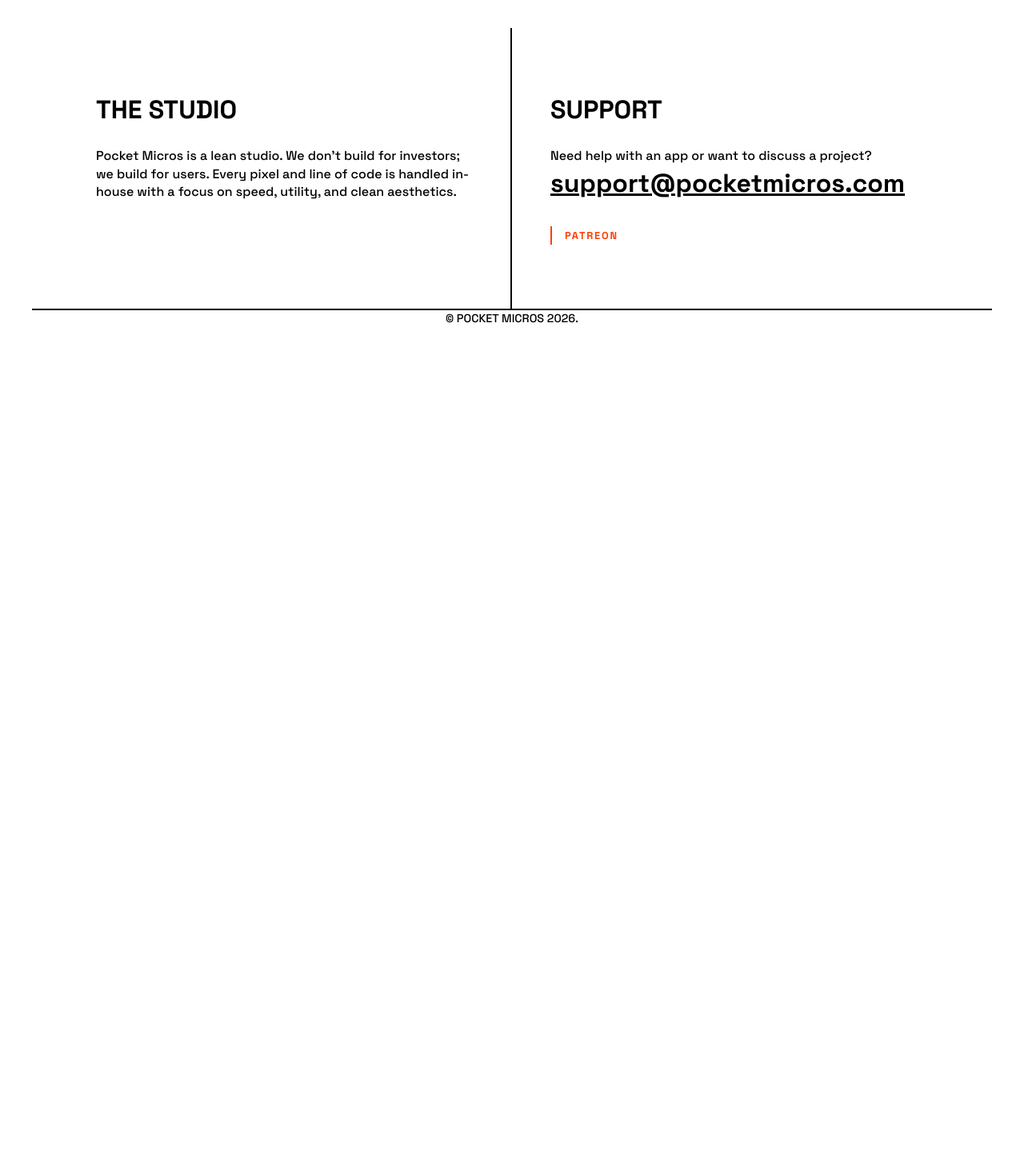
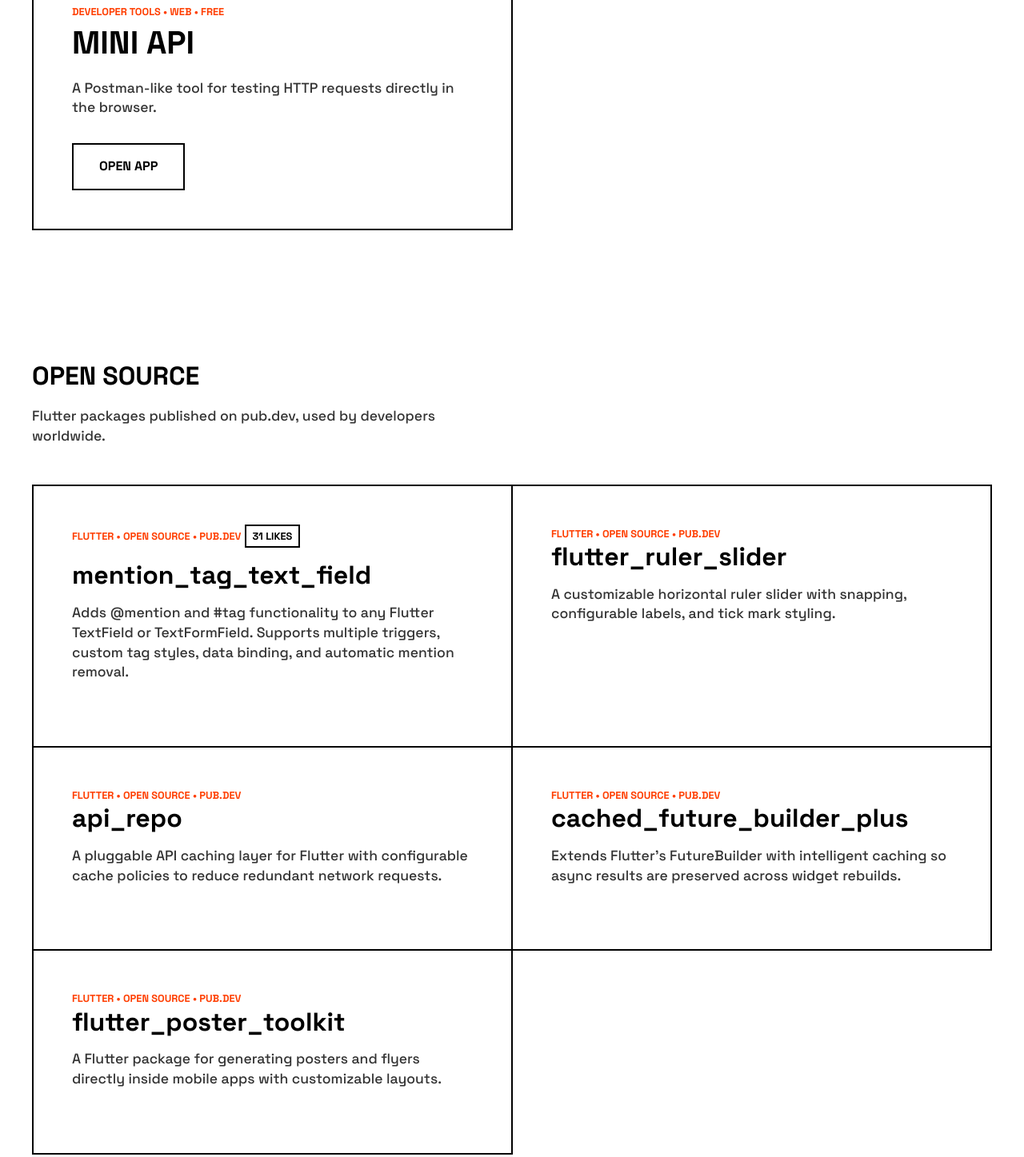
Before and after one commit to mtalha7274/Pocket-Micros-Website, a plain HTML site: page index.html in a window 1280 px wide. Shown: the part 1445-2892 px from the top of the page at 80% size. Before the commit the page ends 1853 px from the top, so only its background shows below. Drawn offline with Linux system fonts and the light colour scheme.

Commit message:
content udpated

```diff
--- a/index.html
+++ b/index.html
@@ -5,8 +5,8 @@
     <meta name="viewport" content="width=device-width, initial-scale=1.0">
     <title>Pocket Micros | Small Apps, Big Impact</title>
     <link rel="icon" type="image/svg+xml" href="favicon.svg">
-    <link rel="icon" type="image/png" href="logo.png">
-    <link rel="apple-touch-icon" href="logo.png">
+    <link rel="icon" type="image/png" sizes="512x512" href="favicon.png">
+    <link rel="apple-touch-icon" href="favicon.png">
     <!-- Google Fonts: Space Grotesk for that sharp, modern, technical feel -->
     <link rel="preconnect" href="https://fonts.googleapis.com">
     <link rel="preconnect" href="https://fonts.gstatic.com" crossorigin>
@@ -69,7 +69,7 @@
         }
 
         .logo-img {
-            height: 1rem;
+            height: 1em;
             width: auto;
             border-radius: 22%;
             display: block;
@@ -172,6 +172,12 @@
             background: #f4f4f4;
         }
 
+        .grid-spacer {
+            background: var(--bg);
+            margin-right: calc(-1 * var(--border-width));
+            margin-bottom: calc(-1 * var(--border-width));
+        }
+
         .card h3 {
             font-size: 2.5rem;
             font-weight: 700;
@@ -240,6 +246,57 @@
         .card-website-link--pending {
             opacity: 0;
             pointer-events: none;
+        }
+
+        /* Open Source */
+        #open-source {
+            padding: 5rem 0;
+        }
+
+        #open-source h2 {
+            font-size: 2rem;
+            margin-bottom: 1rem;
+            text-transform: uppercase;
+        }
+
+        #open-source .section-subtitle {
+            font-size: 1.1rem;
+            margin-bottom: 3rem;
+            opacity: 0.8;
+            max-width: 600px;
+        }
+
+        #open-source .card {
+            min-width: 0;
+        }
+
+        #open-source .card h3 {
+            font-size: clamp(1.25rem, 4.5vw, 2rem);
+            text-transform: none;
+            overflow-wrap: anywhere;
+            word-break: break-word;
+            line-height: 1.15;
+        }
+
+        #open-source .card h3 a {
+            display: block;
+            max-width: 100%;
+            color: inherit;
+            text-decoration: none;
+        }
+
+        #open-source .card h3 a:hover {
+            color: var(--accent);
+        }
+
+        .card-stat {
+            display: inline-block;
+            font-size: 0.8rem;
+            font-weight: 700;
+            text-transform: uppercase;
+            border: var(--border-width) solid var(--fg);
+            padding: 0.25rem 0.5rem;
+            margin-bottom: 1rem;
         }
 
         /* About & Contact */
@@ -316,6 +373,9 @@
             }
             .card {
                 padding: 2rem;
+            }
+            .grid-spacer {
+                display: none;
             }
         }
 
@@ -400,6 +460,20 @@
                     </div>
                 </article>
 
+                <!-- BlockLang Card -->
+                <article class="card reveal">
+                    <div>
+                        <span class="card-meta">Education • Web • Free</span>
+                        <h3>BlockLang</h3>
+                        <p>Visual block editor for learning real TypeScript, typed puzzle blocks compile to code and run step-by-step.</p>
+                    </div>
+                    <div class="card-cta">
+                        <div class="card-store-btns">
+                            <a href="https://blocklang.pocketmicros.com/" target="_blank" rel="noopener noreferrer" class="btn">Open app</a>
+                        </div>
+                    </div>
+                </article>
+
                 <!-- Mini API Card -->
                 <article class="card reveal">
                     <div>
@@ -413,6 +487,57 @@
                         </div>
                     </div>
                 </article>
+
+                <div class="grid-spacer" aria-hidden="true"></div>
+            </div>
+        </section>
+
+        <section id="open-source" class="container">
+            <h2 class="reveal">Open Source</h2>
+            <p class="section-subtitle reveal">Flutter packages published on pub.dev, used by developers worldwide.</p>
+            <div class="grid">
+                <article class="card reveal">
+                    <div>
+                        <span class="card-meta">Flutter • Open Source • pub.dev</span>
+                        <span class="card-stat">31 likes</span>
+                        <h3><a href="https://pub.dev/packages/mention_tag_text_field" target="_blank" rel="noopener noreferrer">mention_tag_text_field</a></h3>
+                        <p>Adds @mention and #tag functionality to any Flutter TextField or TextFormField. Supports multiple triggers, custom tag styles, data binding, and automatic mention removal.</p>
+                    </div>
+                </article>
+
+                <article class="card reveal">
+                    <div>
+                        <span class="card-meta">Flutter • Open Source • pub.dev</span>
+                        <h3><a href="https://pub.dev/packages/flutter_ruler_slider" target="_blank" rel="noopener noreferrer">flutter_ruler_slider</a></h3>
+                        <p>A customizable horizontal ruler slider with snapping, configurable labels, and tick mark styling.</p>
+                    </div>
+                </article>
+
+                <article class="card reveal">
+                    <div>
+                        <span class="card-meta">Flutter • Open Source • pub.dev</span>
+                        <h3><a href="https://pub.dev/packages/api_repo" target="_blank" rel="noopener noreferrer">api_repo</a></h3>
+                        <p>A pluggable API caching layer for Flutter with configurable cache policies to reduce redundant network requests.</p>
+                    </div>
+                </article>
+
+                <article class="card reveal">
+                    <div>
+                        <span class="card-meta">Flutter • Open Source • pub.dev</span>
+                        <h3><a href="https://pub.dev/packages/cached_future_builder_plus" target="_blank" rel="noopener noreferrer">cached_future_builder_plus</a></h3>
+                        <p>Extends Flutter's FutureBuilder with intelligent caching so async results are preserved across widget rebuilds.</p>
+                    </div>
+                </article>
+
+                <article class="card reveal">
+                    <div>
+                        <span class="card-meta">Flutter • Open Source • pub.dev</span>
+                        <h3><a href="https://pub.dev/packages/flutter_poster_toolkit" target="_blank" rel="noopener noreferrer">flutter_poster_toolkit</a></h3>
+                        <p>A Flutter package for generating posters and flyers directly inside mobile apps with customizable layouts.</p>
+                    </div>
+                </article>
+
+                <div class="grid-spacer" aria-hidden="true"></div>
             </div>
         </section>
 
```
Also changed, not shown: favicon.png (added).
